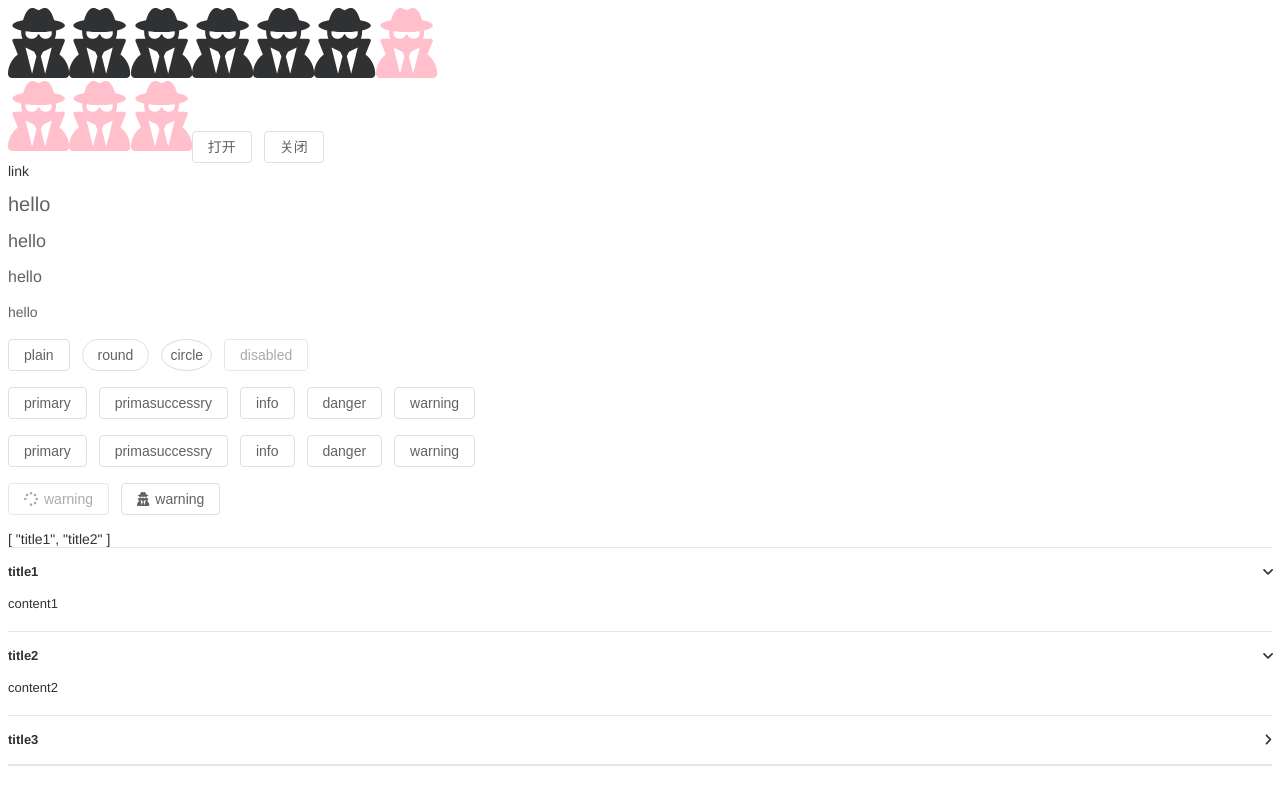
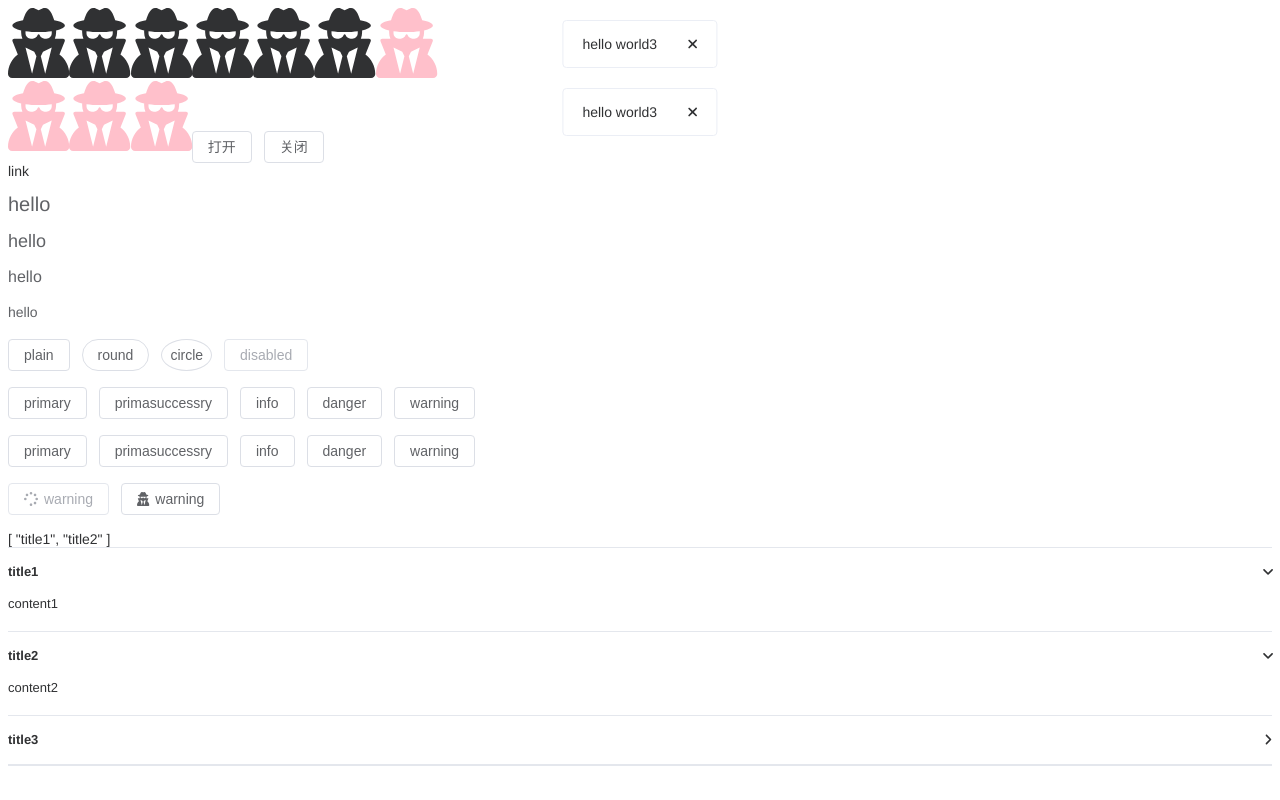
Before and after one commit to CJR19/c-element, a Vue app: page / in a window 1280 px wide. Shown: the top 800 px of the page. Built offline with nearby package versions, Linux system fonts and the light colour scheme.

Commit message:
feat:Message组件 2

```diff
--- a/src/App.vue
+++ b/src/App.vue
@@ -108,7 +108,7 @@
 import Alert from './components/Alert/Alert.vue'
 import Tooltip from '@/components/Tooltip/Tooltip.vue'
 import Dropdown from '@/components/Dropdown/Dropdown'
-import Message from './components/Message/Message.vue';
+
 import { createMessage } from './components/Message/method';
 import type { ButtonInstance } from './components/Button/types';
 import type { TooltipInstance } from './components/Tooltip/types';
@@ -135,9 +135,20 @@
   TooltipRef.value?.hide()
 }
 onMounted(()=>{
-  createMessage({message:'hello world1'})
-  createMessage({message:'hello world2'})
-  createMessage({message:'hello world3'})
+
+  createMessage({message:'hello world1',duration:2000,showClose:true,})
+  setTimeout(() => {
+    createMessage({message:'hello world1',duration:2000,showClose:true,type:'success'})
+  }, 1000);
+  setTimeout(() => {
+    createMessage({message:'hello world2',duration:2000,showClose:true,type: 'danger'})
+  }, 2000);
+  setTimeout(() => {
+    createMessage({message:'hello world3',duration:2000,showClose:true, type: 'warning'})
+  }, 3000);
+  setTimeout(() => {
+    createMessage({message:'hello world3',duration:2000,showClose:true, type: 'info'})
+  }, 4000);
   if (ButtonRef.value) {
     console.log('button ref',ButtonRef.value.ref)
   }
--- a/src/components/Message/Message.vue
+++ b/src/components/Message/Message.vue
@@ -1,4 +1,9 @@
 <template>
+    <Transition
+        :name="transitionName"
+        @enter="updateHeight"
+        @afterLeave="destoryCompoent"
+    >
         <div
             class="c-message"
             v-show="visible"
@@ -6,6 +11,10 @@
                 [`c-message--${type}`]: type,
                 'is-close': showClose
             }"
+            ref="messageRef"
+            :style="OffsetStyle"
+            @mouseenter="clearTimer"
+            @mouseleave="startTimer"
         >
             <div class="c-message__content">
                 <slot>
@@ -16,38 +25,68 @@
                 <Icon @click="visible=false" icon="xmark" />
             </div>
         </div>
+    </Transition>
+
 </template>
 
 <script setup lang="ts">
-import { ref,onMounted,watch } from 'vue'
+import { ref,onMounted,watch,nextTick,computed } from 'vue'
 import type { MessageProps } from './types'
 import RenderVnod from '../Common/RenderVnode';
 import Icon from '../Icon/Icon.vue';
-import { getLastInstance } from './method';
+import { getLastBottomOffset } from './method';
+import useEventListener from "@/hooks/useEventListener"
 defineOptions({ name: 'CMessage' })
 const props = withDefaults(defineProps<MessageProps>(),{
     type: 'info',
-    duration: 3000
+    duration: 3000,
+    offset: 20,
+    transitionName: 'fade-up'
 })
+
 const visible = ref(false)
-const prevInstance = getLastInstance()
-console.log(prevInstance)
+const messageRef = ref<HTMLDivElement>()
+// 计算偏移高度
+const height = ref(0)
+const lastOffset = computed(()=> getLastBottomOffset(props.id))
+const topOffset = computed(()=> props.offset + lastOffset.value)
+const bottomOffset = computed(()=> height.value + topOffset.value)
+const OffsetStyle = computed(()=> ({
+    top: topOffset.value + 'px',
+    zIndex: props.zIndex
+}))
+let timer: any
 function startTimer() {
     if (props.duration === 0) return
-    setTimeout(() => {
+    timer = setTimeout(() => {
         visible.value = false
     }, props.duration)
 }
+function clearTimer() {
+    clearTimeout(timer)
+}
+function keydown(e:Event) {
+    const event = e as KeyboardEvent
+    if (event.code === 'Escape') {
+        visible.value = false
+    }
+}
+useEventListener(document,'keydown',keydown)
 
-watch(visible,(newVal)=>{
-    if (!newVal) {
+function destoryCompoent() {
     props.onDestory()
 }
-})
+
+function updateHeight() {
+    height.value = messageRef.value?.getBoundingClientRect().height || 0
+}
 
 onMounted(()=>{
-
     visible.value = true
     startTimer()
 })
+defineExpose({
+    bottomOffset,
+    visible
+})
 </script>
--- a/src/components/Message/method.ts
+++ b/src/components/Message/method.ts
@@ -1,11 +1,12 @@
-import { render,h } from 'vue'
+import { render,h,shallowReactive } from 'vue'
 import type { createMessageProps,MessageContext } from './types'
 import MessageConstructor from './Message.vue'
-
+import { useIndex } from '@/hooks/useZindex'
 let seed = 1
-const instances: MessageContext[] = []
+const instances:MessageContext[] = shallowReactive([])
 
 export const createMessage = (props: createMessageProps) => {
+    const { nextZIndex } = useIndex()
     const id = `message_${seed++}`
     const container = document.createElement('div')
     const onDestory = ()=>{
@@ -14,14 +15,28 @@
         instances.splice(index,1)
         render(null,container)
     }
-    const newProps = {...props,onDestory}
+    const manualDestroy = ()=>{
+        const instance = instances.find(item => item.id === id)
+        if (instance) {
+            instance.vm.exposed!.visible.value = false
+        }
+    }
+    const newProps = {
+        ...props,
+        onDestory,
+        id,
+        zIndex:nextZIndex()
+    }
     const vnode = h(MessageConstructor,newProps)
     render(vnode,container)
     document.body.appendChild(container.firstElementChild!)
+    const vm = vnode.component!
     const instance: MessageContext = {
         id,
         vnode,
-        props:newProps
+        vm,
+        props:newProps,
+        destory:manualDestroy
     }
     instances.push(instance)
     return instance
@@ -29,5 +44,14 @@
 
 export const getLastInstance = () => {
     return instances[instances.length - 1]
+}
 
+export const getLastBottomOffset = (id:string) => {
+    const index = instances.findIndex(item => item.id === id)
+    if(index <= 0 ) {
+        return 0
+    } else {
+        const preInstance = instances[index - 1]
+        return preInstance.vm.exposed!.bottomOffset.value
+    }
 }
--- a/src/components/Message/style.css
+++ b/src/components/Message/style.css
@@ -1,12 +1,64 @@
 .c-message {
-    width: max-content;
+    --c-message-bg-color: var(--c-color-info-light-9);
+    --c-message-border-color: var(--c-border-color-lighter);
+    --c-message-padding: 15px 19px;
+    --c-message-close-size: 16px;
+    --c-message-close-icon-color: var(--c-text-color-placeholder);
+    --c-message-close-hover-color: var(--c-text-color-secondary);
+    --c-message-text-color: var(--c-color-info);
+}
+
+.c-message {
+    width: fit-content;
+    max-width: calc(100% - 32px);
+    box-sizing: border-box;
+    border-radius: var(--c-border-radius-base);
+    border-width: var(--c-border-width);
+    border-style: var(--c-border-style);
+    border-color: var(--c-message-border-color);
     position: fixed;
     left: 50%;
+    top:20px;
     transform: translateX(-50%);
-    top: 20px;
-    border: 1px solid red;
+    background-color: var(--c-message-bg-color);
+    padding: var(--c-message-padding);
+    display: flex;
+    align-items: center;
+    transition:
+        top var(--c-transition-duration) ease-in-out,
+        transform var(--c-transition-duration) ease-in-out,
+        opacity var(--c-transition-duration) ease-in-out;
+    .c-message__content {
+        color: var(--c-message-text-color);
+        overflow-wrap: anywhere;
+    }
+    &.is-close .c-message__content {
+        padding-right: 30px;
+    }
+    .c-message__close {
+        display: flex;
+        align-items: center;
+        & svg {
+            cursor: pointer;
+        }
+    }
 }
 
-.c-message__close {
+@each $val in info,success,warning,danger {
+    .c-message--$(val) {
+        --c-message-bg-color: var(--c-color-$(val)-light-9);
+        --c-message-border-color: var(--c-color-$(val)-light-8);
+        --c-message-text-color: var(--c-color-$(val));
+        .c-message__close {
+            --c-icon-color: var(--c-color-$(val));
+        }
+    }
+}
 
+.c-message.fade-up-enter-from,
+.c-message.fade-up-leave-to {
+    opacity: 0;
+    /* top: 0; */
+    transform: translate(-50%,-100%);
 }
+/* .c-message */
--- a/src/components/Message/types.ts
+++ b/src/components/Message/types.ts
@@ -1,16 +1,22 @@
-import type { VNode } from "vue";
+import type { VNode,ComponentInternalInstance } from "vue";
 export interface MessageProps {
     message?: string | VNode;
     duration?: number;
     showClose?: boolean;
-    type?: 'success' | 'info' | 'warning' | 'error';
+    type?: 'success' | 'info' | 'warning' | 'danger';
+    offset?: number;
     onDestory: () => void ;
+    id: string;
+    zIndex: number;
+    transitionName?: string;
 }
 
 export interface MessageContext {
     id: string;
     vnode: VNode;
     props: MessageProps;
+    vm:ComponentInternalInstance;
+    destory: ()=> void;
 }
 
-export type createMessageProps = Omit<MessageProps,'onDestory'>
+export type createMessageProps = Omit<MessageProps,'onDestory' | 'id' | 'zIndex'>
--- /dev/null
+++ b/src/hooks/useEventListener.ts
@@ -0,0 +1,21 @@
+import {  onMounted,onBeforeMount,isRef, watch,unref} from 'vue'
+import type { Ref } from 'vue'
+export default function useEventListener(
+    target: Ref<EventTarget | null> | EventTarget,
+    event: string,
+    handler: (e:Event) => any
+){
+    if (isRef(target)) {
+        watch(target, (val, oldVal) => {
+            oldVal?.removeEventListener(event, handler)
+            val?.addEventListener(event, handler)
+        })
+    }else {
+        onMounted(()=>{
+            target.addEventListener(event,handler)
+        })
+    }
+    onBeforeMount(()=>{
+        unref(target)?.removeEventListener(event,handler)
+    })
+}
--- /dev/null
+++ b/src/hooks/useZindex.ts
@@ -0,0 +1,17 @@
+import { computed, ref } from 'vue'
+
+const zIndex = ref(0)
+
+export const useIndex = (initialValue = 2000) => {
+    const initialZIndex = ref(initialValue)
+    const currentZIndex = computed(() => zIndex.value + initialZIndex.value)
+    const nextZIndex = () => {
+        zIndex.value++
+        return currentZIndex.value
+    }
+    return {
+        currentZIndex,
+        nextZIndex,
+        initialZIndex
+    }
+}
--- a/src/styles/vars.css
+++ b/src/styles/vars.css
@@ -84,4 +84,5 @@
     /* duration */
     --c-transition-duration-fast:.2s;
     --c-transition-duration: .3s;
+    --c-transition-duration-slow: 0.6s;
   }
```
Lines whose indentation alone changed are shown as unchanged.
